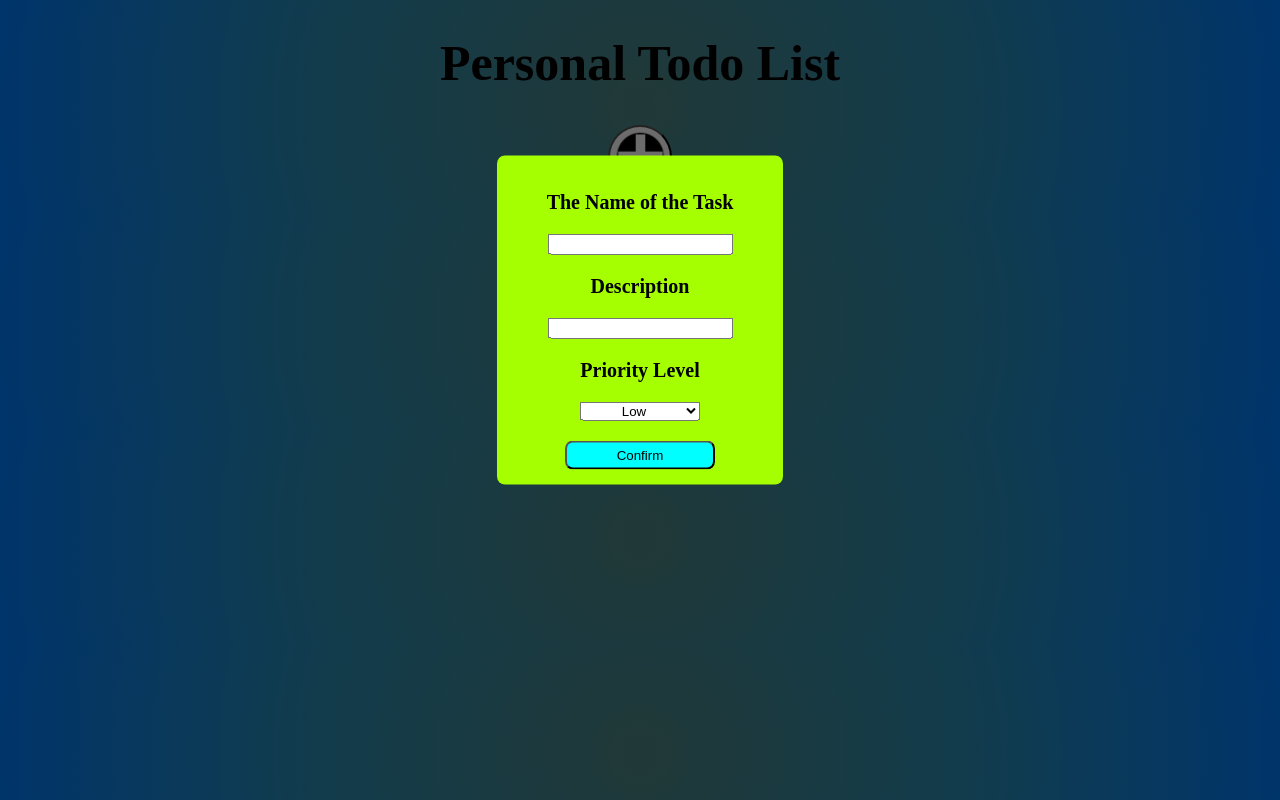
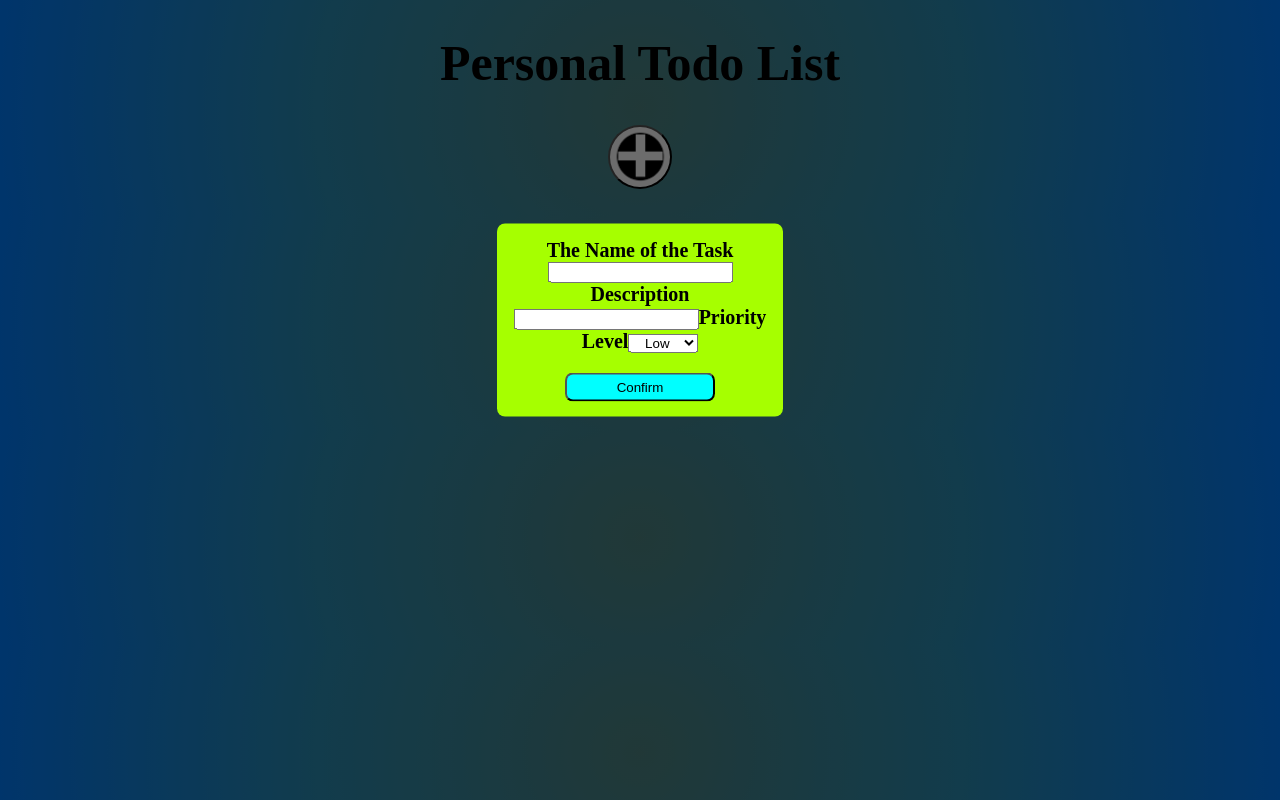
Before and after one commit to Charptr0/Todo-List, a React (Create React App) app: page / in a window 1280 px wide. Both pictures are taken after a click on the button 640 px from the left and 157 px from the top of the page. Built offline with nearby package versions, Linux system fonts and the light colour scheme.

Commit message:
custom task forms are finished

```diff
--- a/src/components/CreateTaskModal.js
+++ b/src/components/CreateTaskModal.js
@@ -1,23 +1,67 @@
+import React, { useRef } from "react";
 import styles from "./Modal.module.css";
 
-function Modal(props)
+class CreateTaskModal extends React.Component
+{
+    constructor(props)
+    {
+        super(props);
+        this.taskName = React.createRef();
+        this.taskDesc = React.createRef();
+        this.taskPriority = React.createRef();
+    }
+
+    onSubmit = (event) =>
+    {
+        event.preventDefault();
+
+        let title = this.taskName.current.value;
+        let desc = this.taskDesc.current.value;
+        const priority = this.taskPriority.current.value;
+
+        if(title === "")
+        {
+            title = "Untitled Task";
+        }
+
+        if(desc === "")
+        {
+            desc = "No description provided";
+        }
+
+        const userCreatedTask = {
+            "title" : title,
+            "desc" : desc,
+            "priority" : priority
+        }
+
+        this.props.onConfirmed(userCreatedTask);
+    }
+
+    render()
     {
         return (
             <div id="modal" className={styles.fade_in}>
-            <p id="todo-name" class={styles.txt}><strong>The Name of the Task</strong></p>
-            <input id={styles.task_name_input}></input>
-            <p id="todo-desc" class={styles.txt}><strong>Description</strong></p>
-            <input id={styles.desc_input}></input>
-            <p id="todo-priority" class={styles.txt}><strong>Priority Level</strong></p>
-            <select id={styles.priority_selection}>
+                <form onSubmit={this.onSubmit}>
+                    <label id="todo-name" htmlFor="task-name" class={styles.txt}><strong>The Name of the Task</strong></label>
+                    <input type="text" id={styles.task_name_input} required id="task-name" ref={this.taskName}></input>
+
+                    <label id="todo-desc" htmlFor="task-desc" class={styles.txt}><strong>Description</strong></label>
+                    <input type="text" id={styles.desc_input} required id="task-desc" ref={this.taskDesc}></input>
+
+                    <label id="todo-priority" htmlFor="task-priority" class={styles.txt}><strong>Priority Level</strong></label>
+                    <select id={styles.priority_selection} required id="task-priority" ref={this.taskPriority}>
                         <option id={styles.low}>Low</option>
                         <option id={styles.med}>Medium</option>
                         <option id={styles.high}>High</option>
                     </select>
+
                     <br></br>
-            <button id={styles.confirm_btn} onClick={props.onConfirmed}>Confirm</button>
+                    <button id={styles.confirm_btn} onClick={this.onSubmit}>Confirm</button>
+                </form>
             </div>
         )
     }
+}
 
-export default Modal;
+export default CreateTaskModal;
--- a/src/components/TodoBox.js
+++ b/src/components/TodoBox.js
@@ -17,8 +17,7 @@ class TodoBox extends React.Component
         return (<div id="todo-box">
             <p id={styles.title}><strong>{this.props.title}</strong></p>
             <p id={styles.desc}>{this.props.desc}</p>
-            <p>{this.props.priority}</p>
-            <p>{this.props.index}</p>
+            <p>Priority: {this.props.priority}</p>
             <button id={styles.delete_btn} onClick={this.deleteTodoPasser}><strong>Delete</strong></button>
         </div>)
     }
--- a/src/pages/Home.js
+++ b/src/pages/Home.js
@@ -29,13 +29,11 @@ class Home extends React.Component
         })
     }
 
-    taskConfirmed = () => {
+    taskConfirmed = (userCreatedTask) => {
         this.closeOverlay();
 
         const arr = this.state.tasks;
-        arr.push({"title" : "hi",
-        "desc" : "hello",
-        "priority" : "high"})
+        arr.push(userCreatedTask);
 
         this.setState({
             tasks : arr
```
Lines whose indentation alone changed are shown as unchanged.
